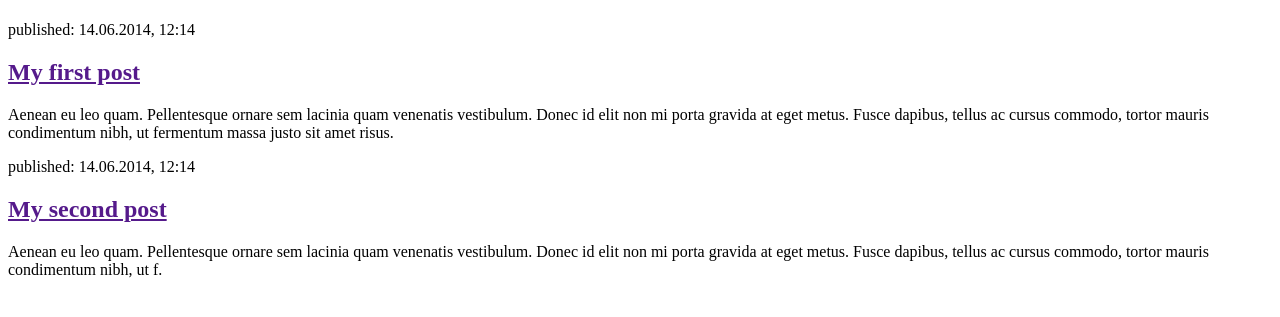
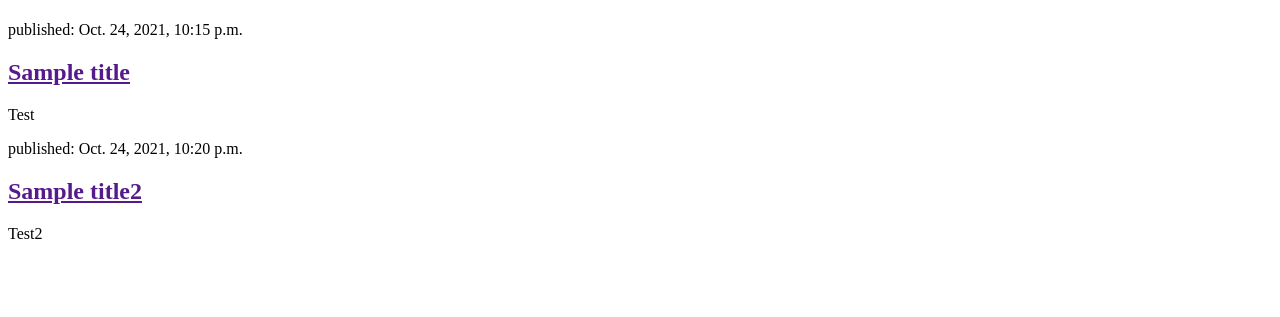
Before and after one commit to prashant-ux/django, a Django app: page / in a window 1280 px wide. Shown: the part 45-362 px from the top of the page. Run offline with Django 3.2, Linux system fonts and the light colour scheme; data comes from the database, SQL or seed files in the repository; both versions use the stored data as it was after the commit.

Commit message:
Modified templates to display posts from database

```diff
--- a/blog/templates/blog/post_list.html
+++ b/blog/templates/blog/post_list.html
@@ -7,25 +7,12 @@
       <h1><a href="/">Django Girls Blog</a></h1>
     </header>
 
-    <article>
-      <time>published: 14.06.2014, 12:14</time>
-      <h2><a href="">My first post</a></h2>
-      <p>
-        Aenean eu leo quam. Pellentesque ornare sem lacinia quam venenatis
-        vestibulum. Donec id elit non mi porta gravida at eget metus. Fusce
-        dapibus, tellus ac cursus commodo, tortor mauris condimentum nibh, ut
-        fermentum massa justo sit amet risus.
-      </p>
+   {% for post in posts %}
+       <article>
+        <time>published: {{ post.published_date }}</time>
+        <h2><a href="">{{ post.title }}</a></h2>
+        <p>{{ post.text|linebreaksbr }}</p>
     </article>
-
-    <article>
-      <time>published: 14.06.2014, 12:14</time>
-      <h2><a href="">My second post</a></h2>
-      <p>
-        Aenean eu leo quam. Pellentesque ornare sem lacinia quam venenatis
-        vestibulum. Donec id elit non mi porta gravida at eget metus. Fusce
-        dapibus, tellus ac cursus commodo, tortor mauris condimentum nibh, ut f.
-      </p>
-    </article>
+   {% endfor %}
   </body>
 </html>
--- a/blog/views.py
+++ b/blog/views.py
@@ -1,7 +1,9 @@
 from django.shortcuts import render
-
-# Create your views here.
+from django.utils import timezone
+from .models import Post
 
 
 def post_list(request):
-    return render(request, 'blog/post_list.html', {})
+    posts = Post.objects.filter(
+        published_date__lte=timezone.now()).order_by('published_date')
+    return render(request, 'blog/post_list.html', {'posts': posts})
```
Also changed, not shown: db.sqlite3.
